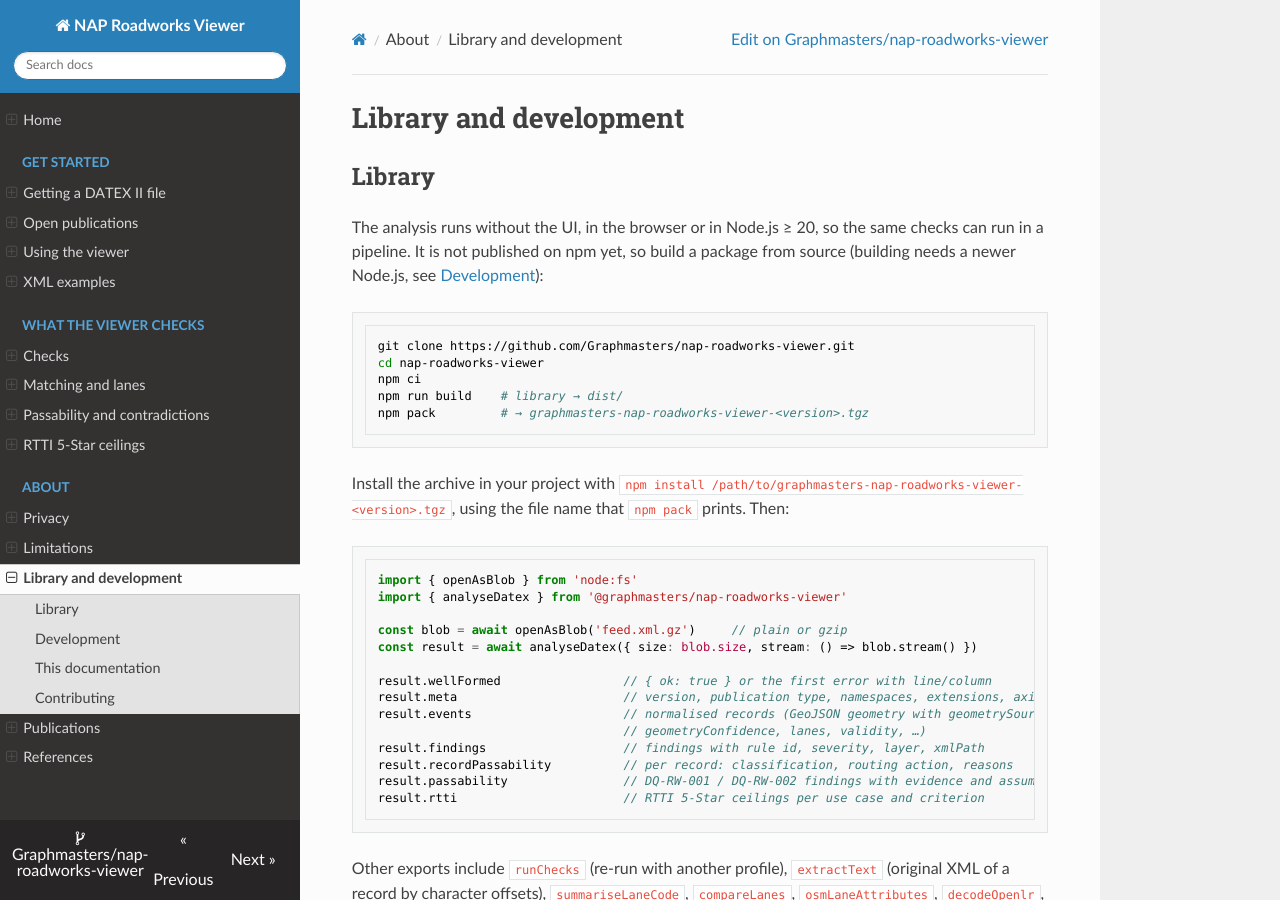
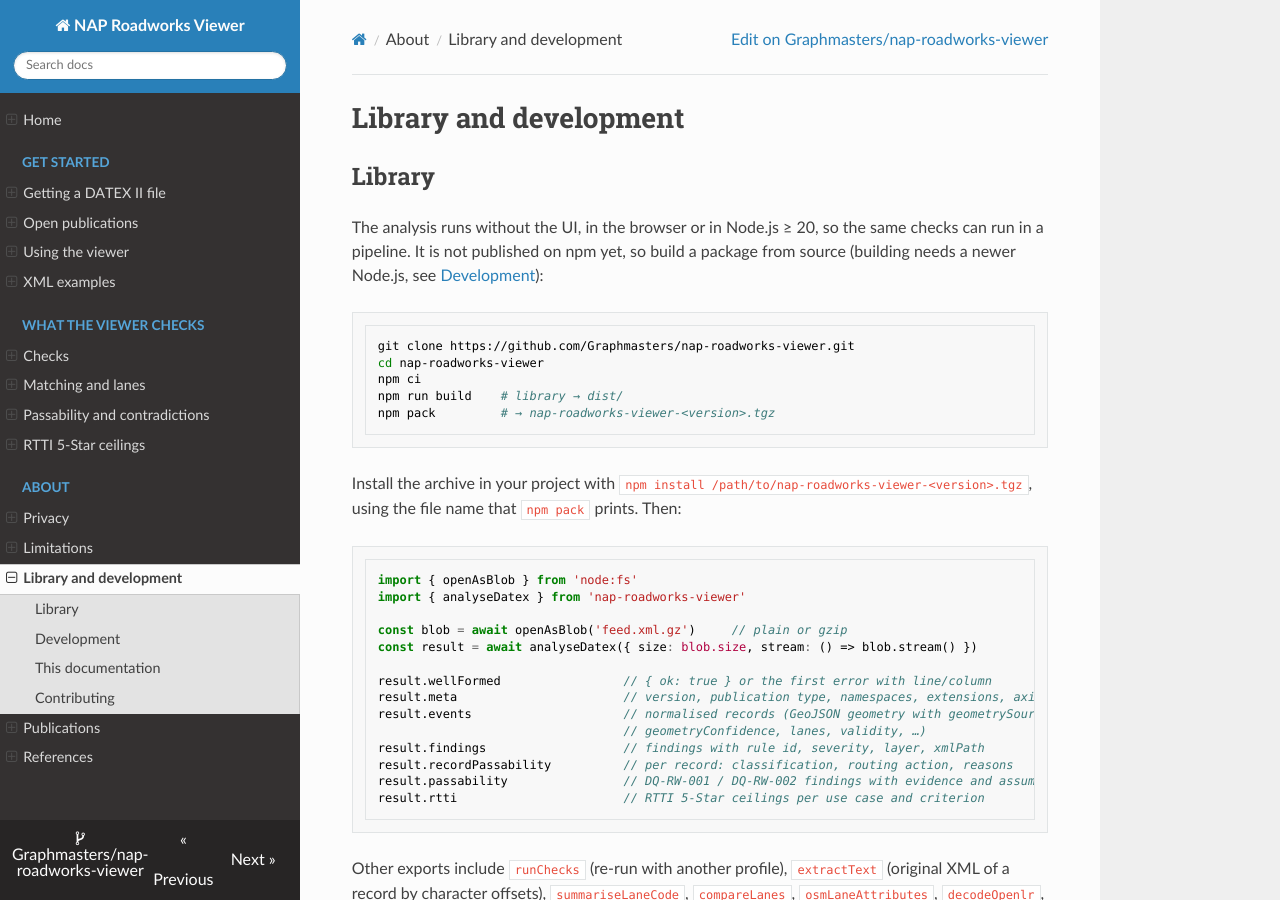
Before and after one commit to Graphmasters/nap-roadworks-viewer, an MkDocs documentation site: the page built from docs/development.md, in a window 1280 px wide and 900 px high. Built offline with MkDocs 1.6.1, drawn with Linux system fonts in a browser that asks for light colours.

Commit message:
Publish as the unscoped package nap-roadworks-viewer
The @graphmasters npm organisation is not available for this publish, so the
package uses the unscoped name nap-roadworks-viewer. The README and the
development docs use the new import name and tarball name.

Co-Authored-By: Claude Haiku 5.5 <noreply@anthropic.com>

````diff
--- a/docs/development.md
+++ b/docs/development.md
@@ -11,16 +11,16 @@ git clone https://github.com/Graphmasters/nap-roadworks-viewer.git
 cd nap-roadworks-viewer
 npm ci
 npm run build    # library → dist/
-npm pack         # → graphmasters-nap-roadworks-viewer-<version>.tgz
+npm pack         # → nap-roadworks-viewer-<version>.tgz
 ```
 
 Install the archive in your project with
-`npm install /path/to/graphmasters-nap-roadworks-viewer-<version>.tgz`, using the file name that
+`npm install /path/to/nap-roadworks-viewer-<version>.tgz`, using the file name that
 `npm pack` prints. Then:
 
 ```ts
 import { openAsBlob } from 'node:fs'
-import { analyseDatex } from '@graphmasters/nap-roadworks-viewer'
+import { analyseDatex } from 'nap-roadworks-viewer'
 
 const blob = await openAsBlob('feed.xml.gz')     // plain or gzip
 const result = await analyseDatex({ size: blob.size, stream: () => blob.stream() })
--- a/package.json
+++ b/package.json
@@ -1,5 +1,5 @@
 {
-  "name": "@graphmasters/nap-roadworks-viewer",
+  "name": "nap-roadworks-viewer",
   "version": "1.0.0",
   "description": "Inspect DATEX II roadworks and road-closure feeds in the browser: XML/profile checks, map, OSM road lookup, lane comparison and passability analysis.",
   "keywords": [
````
Also changed, not shown: README.md (+3 -3 lines), 1 other file.
